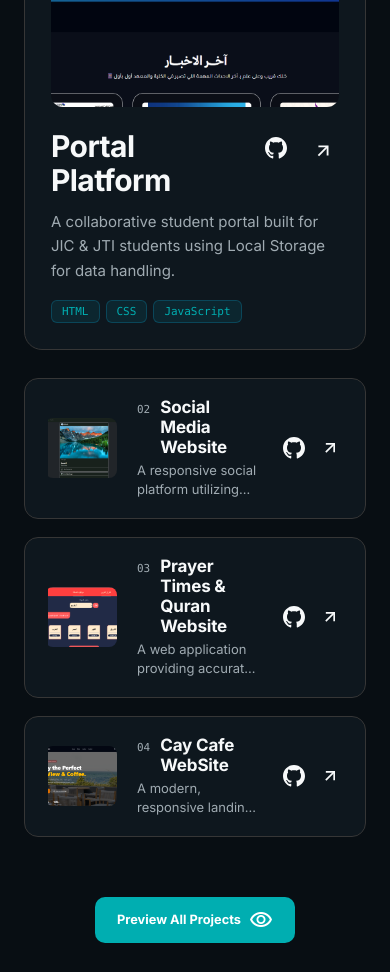
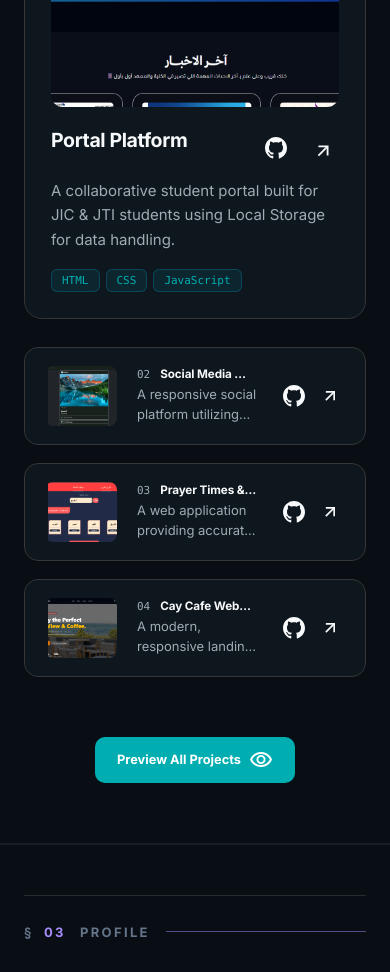
Before and after one commit to Abdulmalik90/My-Personal-Web, a React (Vite) app: page / in a window 390 px wide. Shown: the part 2440-3412 px from the top of the page. Built offline with nearby package versions, Linux system fonts and the light colour scheme.

Commit message:
fix: the hero buttons arabic layout & fix: projects responsivity

```diff
--- a/src/components/Hero.jsx
+++ b/src/components/Hero.jsx
@@ -51,7 +51,7 @@ export default function Hero() {
 
             <p className="hero-description">{t("heroSubTitle")}</p>
 
-            <div id="hero-buttons-container">
+            <div id="hero-buttons-container" style={{justifyContent: "center"}}>
                 <div id="hero-inner-buttons-container">
                     <Link to="/projects" style={{ textDecoration: "none" }}>
                         <button id="view-btn" className="glow-effect">
--- a/src/components/ProjectCard.jsx
+++ b/src/components/ProjectCard.jsx
@@ -78,7 +78,7 @@ export default function ProjectCard({ id, photoPath, projectURL, gitURL, techTag
                 <img src={photoPath} alt={title} style={{ width: '100%', height: '100%', objectFit: 'cover', display: 'block', marginLeft: "3px", marginRight: "3px" }} />
             </div>
             <div>
-                <div style={{ display: 'flex', alignItems: 'baseline', gap: 10, marginBottom: "4px",  }}>
+                <div className={"h4-card-container"} style={{ display: 'flex', alignItems: 'baseline', gap: 10, marginBottom: "4px",  }}>
                     <span style={{ fontFamily: MONO, fontSize: 11, color: 'var(--text-lighter)' }}>{num}</span>
                     <h4 style={{ fontSize: 17, fontWeight: 700, margin: 0, letterSpacing: '-0.01em', color: 'var(--text)' }}>{title}</h4>
                 </div>
--- a/src/styles/nav.css
+++ b/src/styles/nav.css
@@ -62,6 +62,10 @@ header h1:hover {
 
 #header-buttons-container a:hover {
     color: var(--secondary);
+}
+
+#header-buttons-container #download-btn {
+    max-width: 80%;
 }
 
 #download-btn {
--- a/src/styles/projects.css
+++ b/src/styles/projects.css
@@ -159,6 +159,17 @@
     justify-content: space-around;
 }
 
+.fs-pcard h3 {
+    font-size: clamp(0.2rem, 5vw, 2rem) !important;
+}
+
+.fs-pcard h4 {
+    font-size: clamp(0.2rem, 3vw, 1.4rem) !important;
+
+    overflow: hidden;             /* Hides the text that spills out */
+    text-overflow: ellipsis;      /*Adds the trailing '...' dots */
+}
+
 /* ── Responsive ── */
 @media (max-width: 1100px) {
     #projects-container{
@@ -199,6 +210,26 @@
     }
 }
 
+@media (max-width: 440px) {
+    .fs-pcard h4 {
+        white-space: nowrap;
+        overflow: hidden;             /* Hides the text that spills out */
+        text-overflow: ellipsis;      /*Adds the trailing '...' dots */
+    }
+
+    .h4-card-container {
+        max-width: 120px;
+    }
+}
+
+@media (max-width: 370px) {
+    .h4-card-container {
+        max-width: 80px;
+    }
+}
+
+
+
 /* Featured image hover zoom */
 .fs-featured-img {
     transition: transform .4s ease, opacity .3s ease;
```
